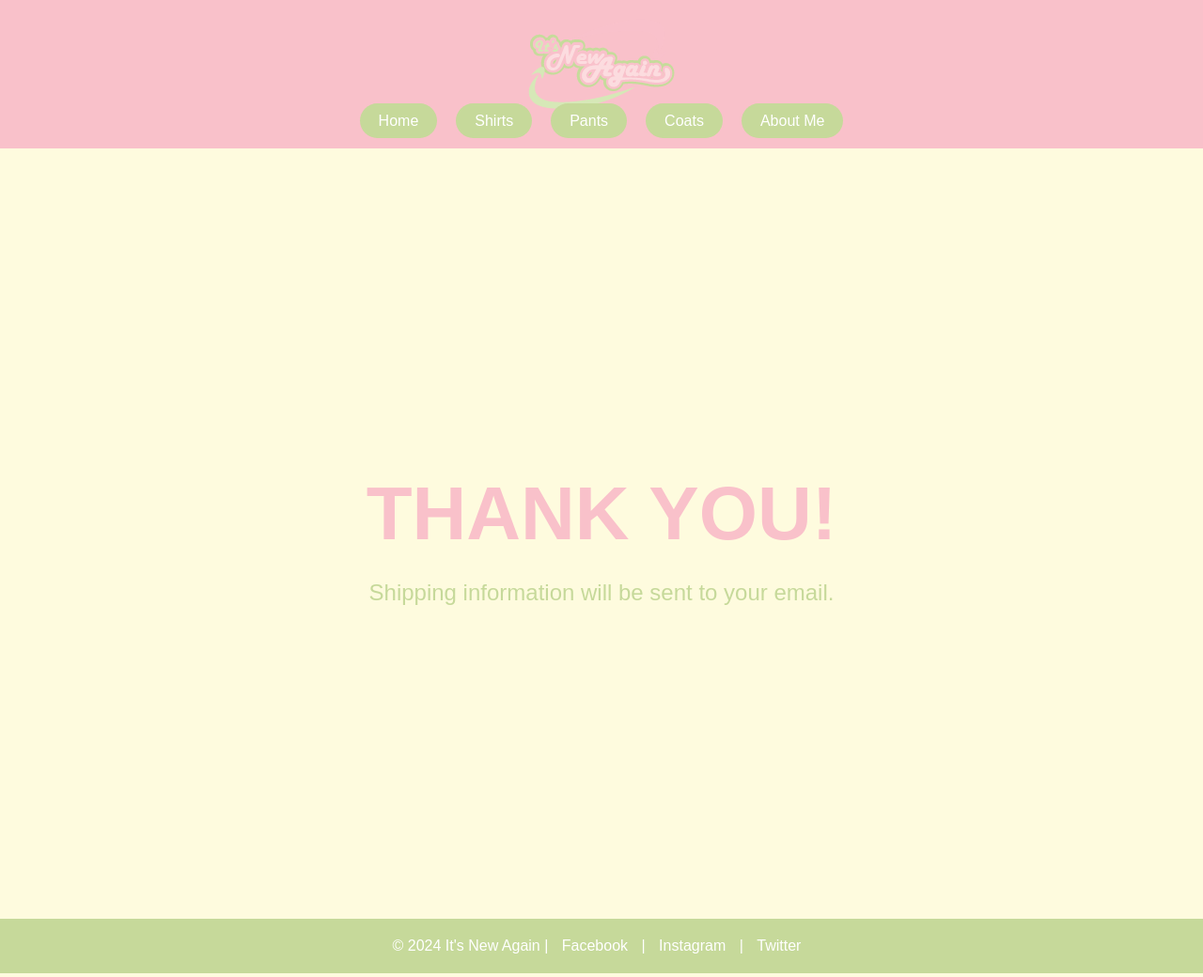
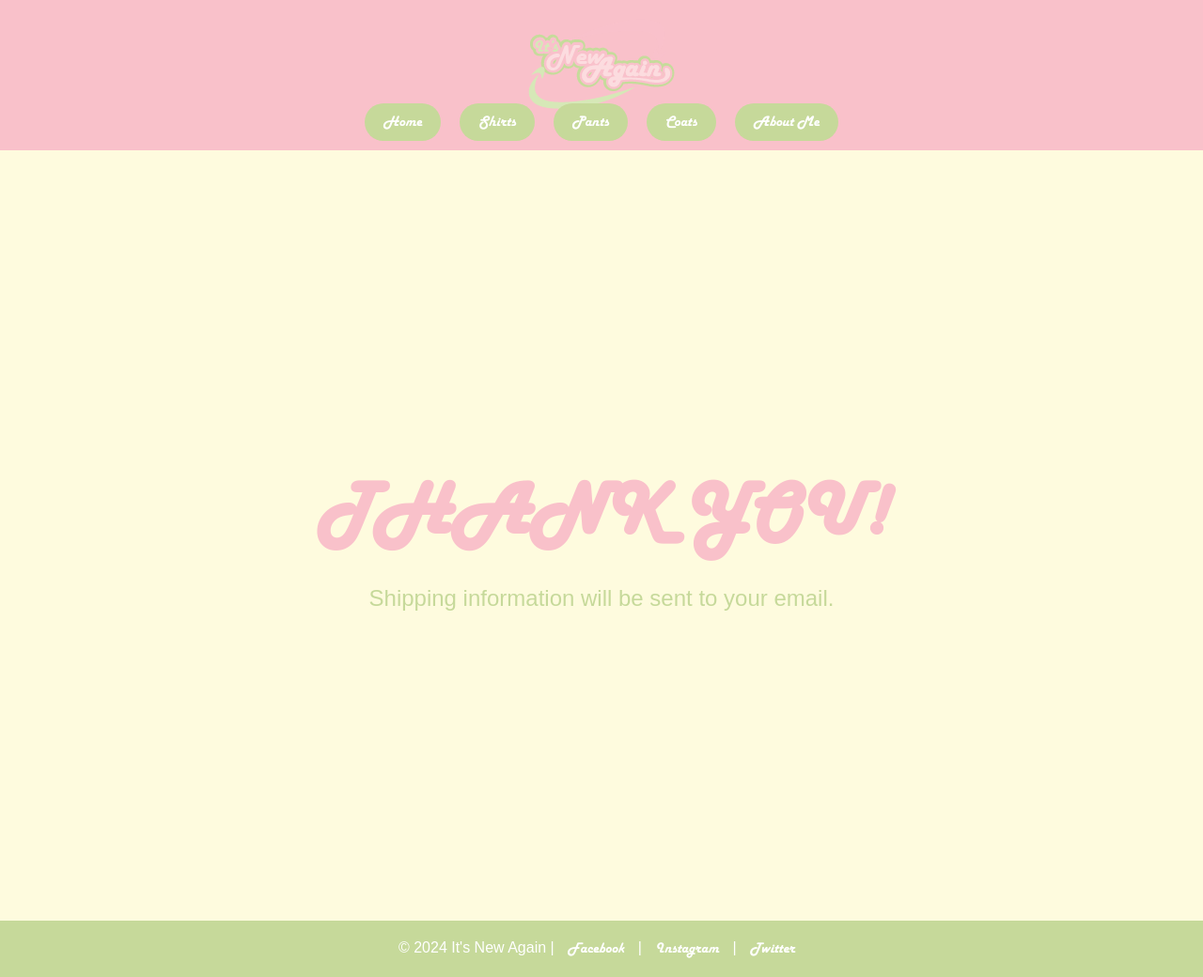
Before and after one commit to Dragonhyde/Web-Final-Project, a plain HTML site: page Thanks.html in a window 1280 px wide. Shown: the whole page at 94% size. Drawn offline with Linux system fonts and the light colour scheme.

Commit message:
Update T_styles.css

```diff
--- a/T_styles.css
+++ b/T_styles.css
@@ -1,6 +1,14 @@
+@font-face {
+    font-family: 'Harlow Solid Italic';
+    src: url('HARLOWSI_1.woff2') format('woff2');
+    font-style: italic;
+    font-weight: normal;
+}
+
 body {
     background-color: #fefbde;
-    font-family: Arial, sans-serif;
+    font-family: "acumin-variable", sans-serif;
+    font-variation-settings: "slnt" 0, "wdth" 100, "wght" 194.2857;
     margin: 0;
     padding: 0;
     text-align: center;
@@ -29,6 +37,7 @@ header {
     background-color: #c6d99a;
     border-radius: 25px;
     transition: background-color 0.3s;
+    font-family: 'Harlow Solid Italic', cursive;
 }
 
 .nav-bar ul li a:hover {
@@ -51,22 +60,13 @@ main {
     font-size: 5rem;
     color: #f9c1ca;
     margin-bottom: 20px;
+    font-family: 'Harlow Solid Italic', cursive;
 }
 
 .thank-you-message .info {
     font-size: 1.5rem;
     color: #c6d99a;
-}
-
-@media (max-width: 768px) {
-    .about-container {
-        flex-direction: column;
-        align-items: center;
-    }
-    .about-image {
-        margin-right: 0;
-        margin-bottom: 20px;
-    }
+    font-family: "acumin-variable", sans-serif;
 }
 
 footer {
@@ -79,12 +79,14 @@ footer {
 footer p {
     color: white;
     margin: 0;
+    font-family: "acumin-variable", sans-serif;
 }
 
 footer a {
     color: white;
     text-decoration: none;
     margin: 0 10px;
+    font-family: 'Harlow Solid Italic', cursive;
 }
 
 footer a:hover {
```
